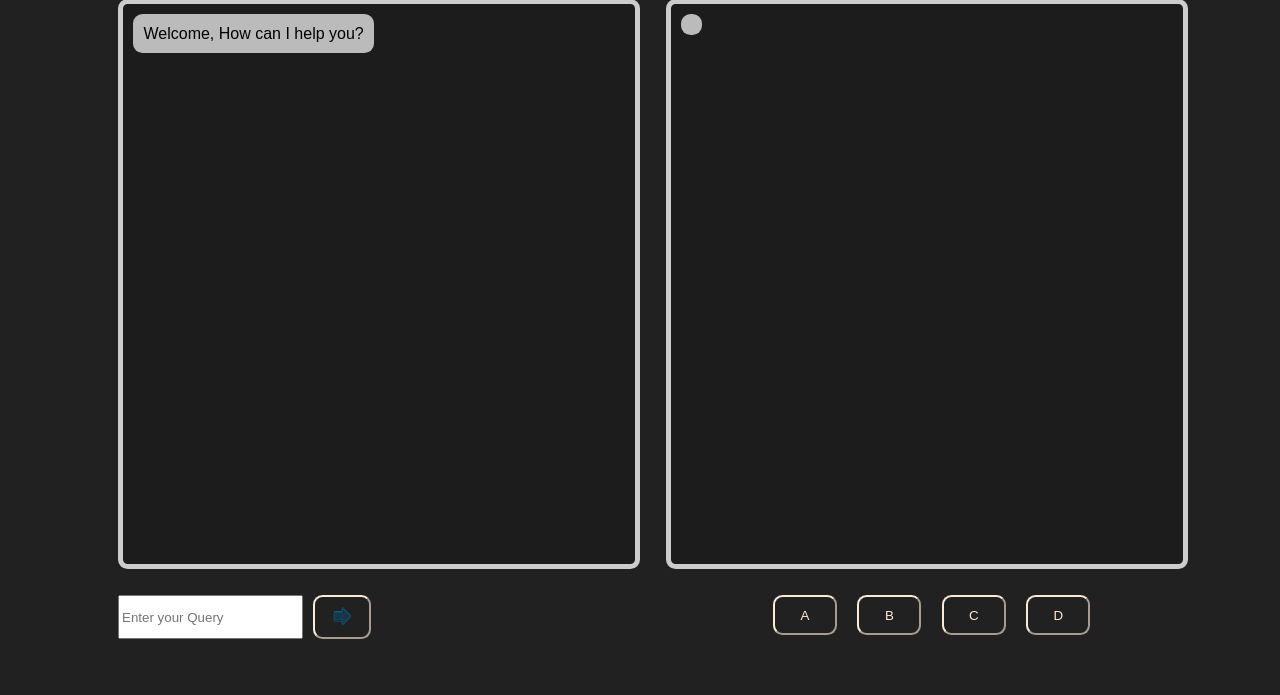
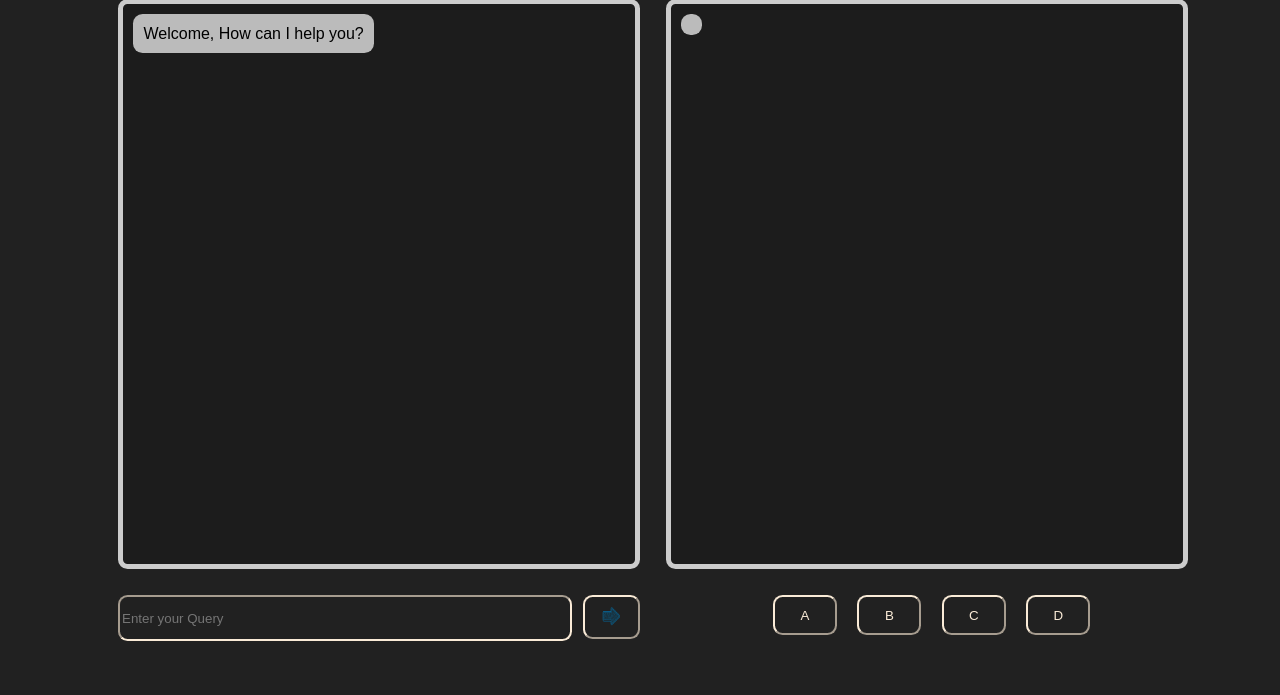
Before and after one commit to ppranav06/learncode-ai, a Flask app: page / in a window 1280 px wide. Shown: the part 82-777 px from the top of the page. Run offline with Flask 3, Linux system fonts and the light colour scheme.

Commit message:
Css added

```diff
--- a/static/css/styles.css
+++ b/static/css/styles.css
@@ -43,7 +43,7 @@ body {
   align-self: center;
 }
 
-.user textarea {
+.user input {
   width: 35vw;
   height: 5vh;
   background-color: transparent;
```
